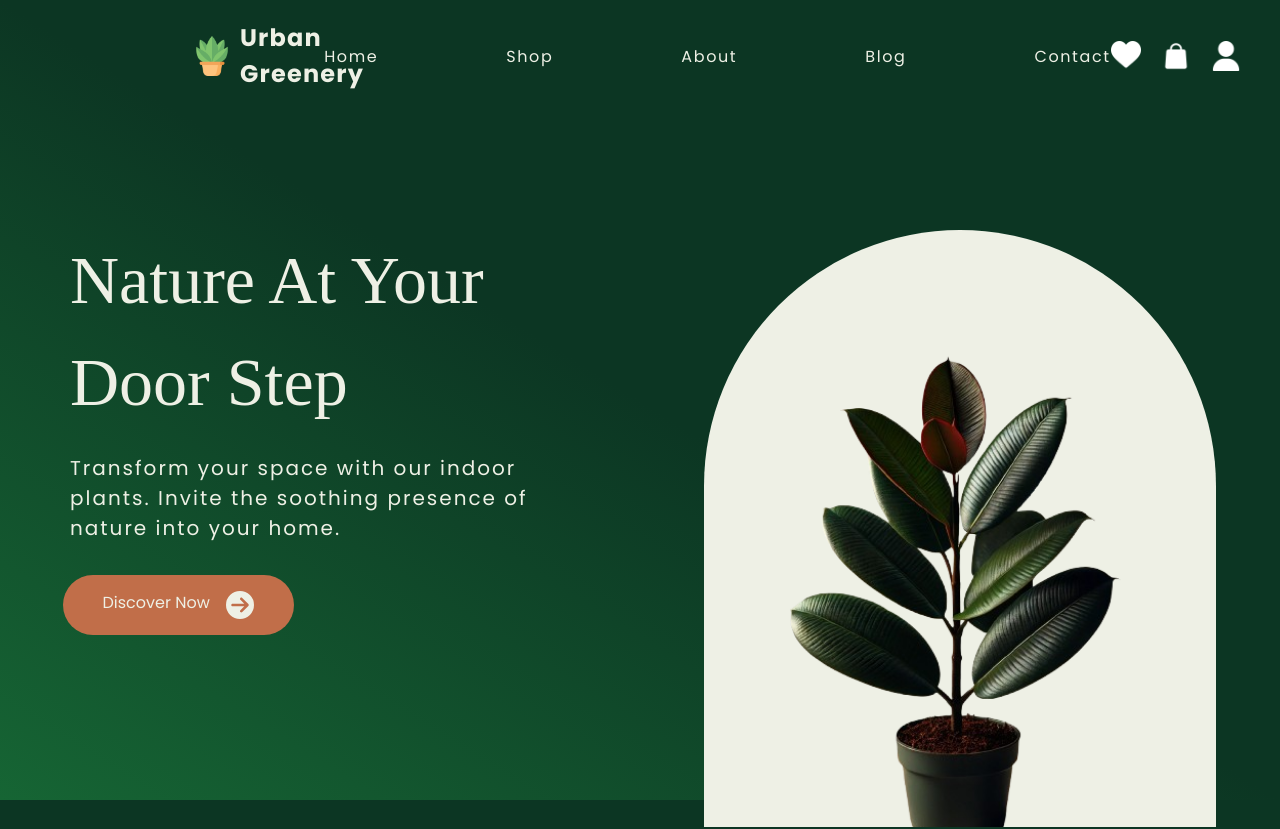
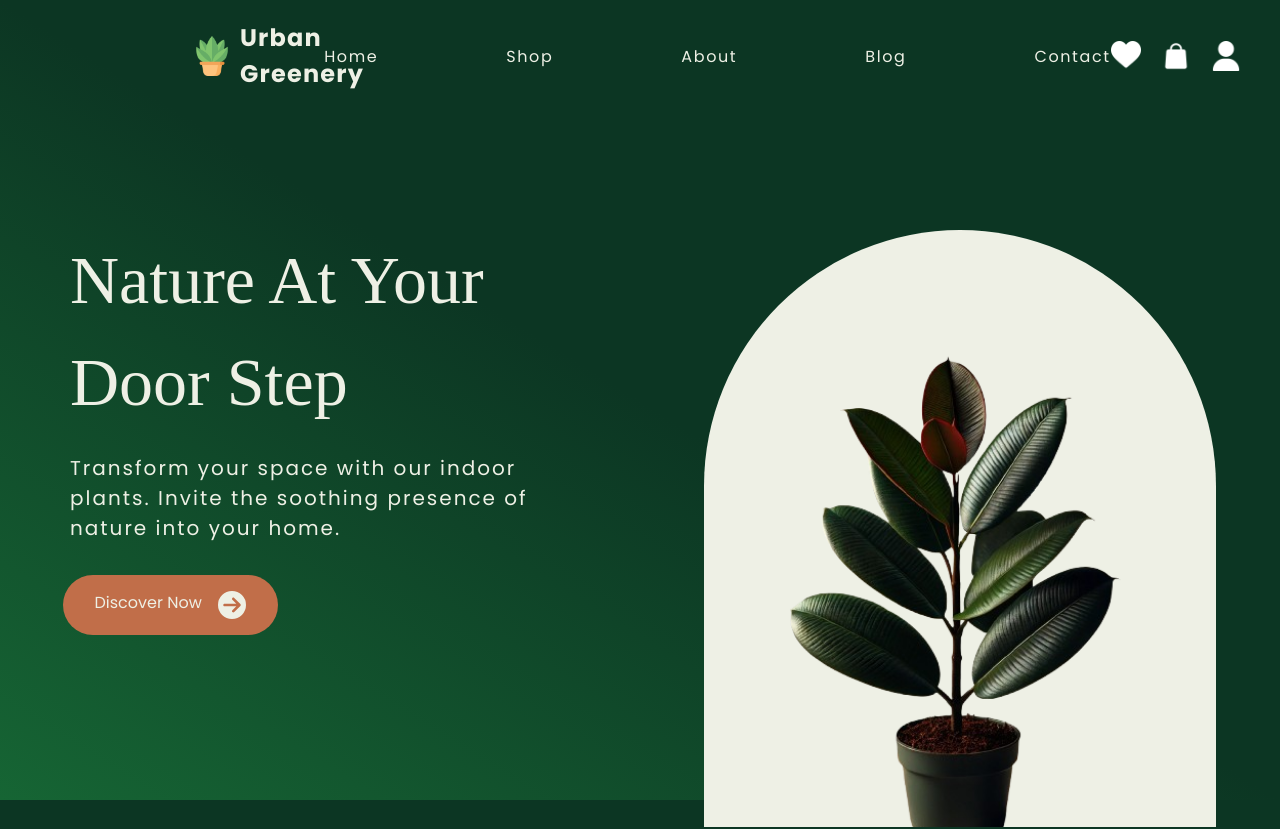
Before and after one commit to Seaaaany1804/Urban-Greenery, a React (Create React App) app: page / in a window 1280 px wide. Shown: the top 829 px of the page. Built offline with nearby package versions, Linux system fonts and the light colour scheme; a web font is replaced by a local one.

Commit message:
Edited in Homepage

```diff
--- a/src/pages/HomePage.jsx
+++ b/src/pages/HomePage.jsx
@@ -20,7 +20,7 @@ function Home() {
             </h1>
 
             <div className="flex justify-center md:ml-[25px] md:justify-start w-full">
-              <button type="button" className='flex font-poppins mt-8 bg-tertiary p-4 px-10 rounded-full'>
+              <button type="button" className='flex font-poppins mt-8 bg-tertiary p-4 px-8 rounded-full'>
                 Discover Now
                 <FaCircleArrowRight className='ml-4 text-[28px]' />
               </button>
--- a/src/pages/ShopPage.jsx
+++ b/src/pages/ShopPage.jsx
@@ -67,7 +67,7 @@ function ShopPage() {
         </div>
 
         <div className='w-[500px] h-[180px] sm:w-[500px] sm:h-[200px] md:w-[350px] md:h-[220px] lg:w-[480px] lg:h-[300px] bg-gray rounded-3xl'>
-          <div className='grid grid-cols-1 lg:grid-cols-2 h-full'>
+          <div className='grid grid-cols-1 lg:grid-cols-2  h-full'>
                   <div className='flex flex-col justify-center items-center '>
                   <div className='text-center lg:text-start'>
                       <h1 className='font-dm-serif text-[20px] md:text-[18px] text-primary font-bold'> Best Sellers</h1>
```
